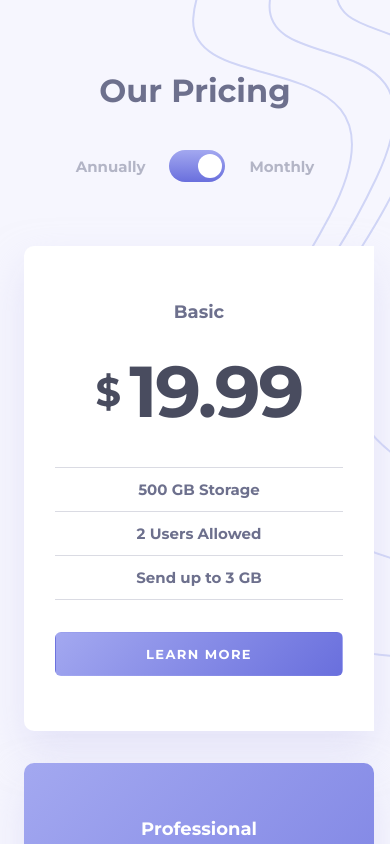
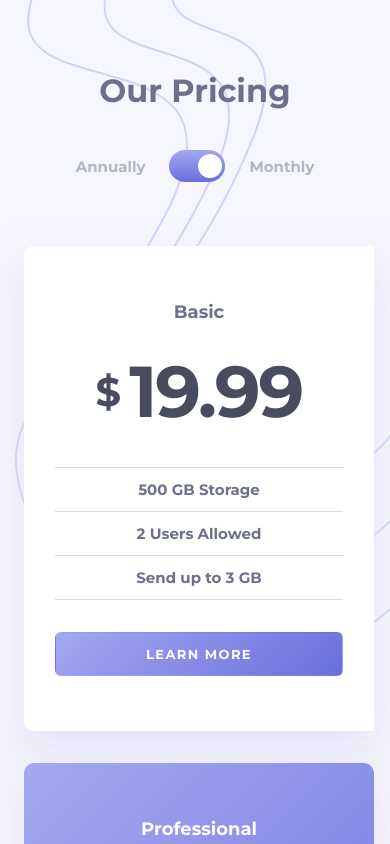
Before and after one commit to jsilver88/pricing-component-with-toggle, a plain HTML site: page index.html in a window 390 px wide. Shown: the top 844 px of the page. Drawn offline with Linux system fonts and the light colour scheme.

Commit message:
changed media query to 768px

```diff
--- a/css/styles.css
+++ b/css/styles.css
@@ -24,8 +24,7 @@ body {
   font-size: 1.6rem;
   background: var(--very-Light-Grayish-Blue) url('../images/bg-top.svg')
     no-repeat;
-  background-position: 100% 0%;
-  background-size: auto;
+  background-position: top right;
 }
 
 img {
@@ -253,10 +252,7 @@ input:checked + .slider:before {
 }
 
 /* Mobile */
-@media screen and (max-width: 80rem) {
-  body {
-    background-position: 1200% 0%;
-  }
+@media screen and (max-width: 768px) {
   .bottom-svg {
     display: none;
   }
```
